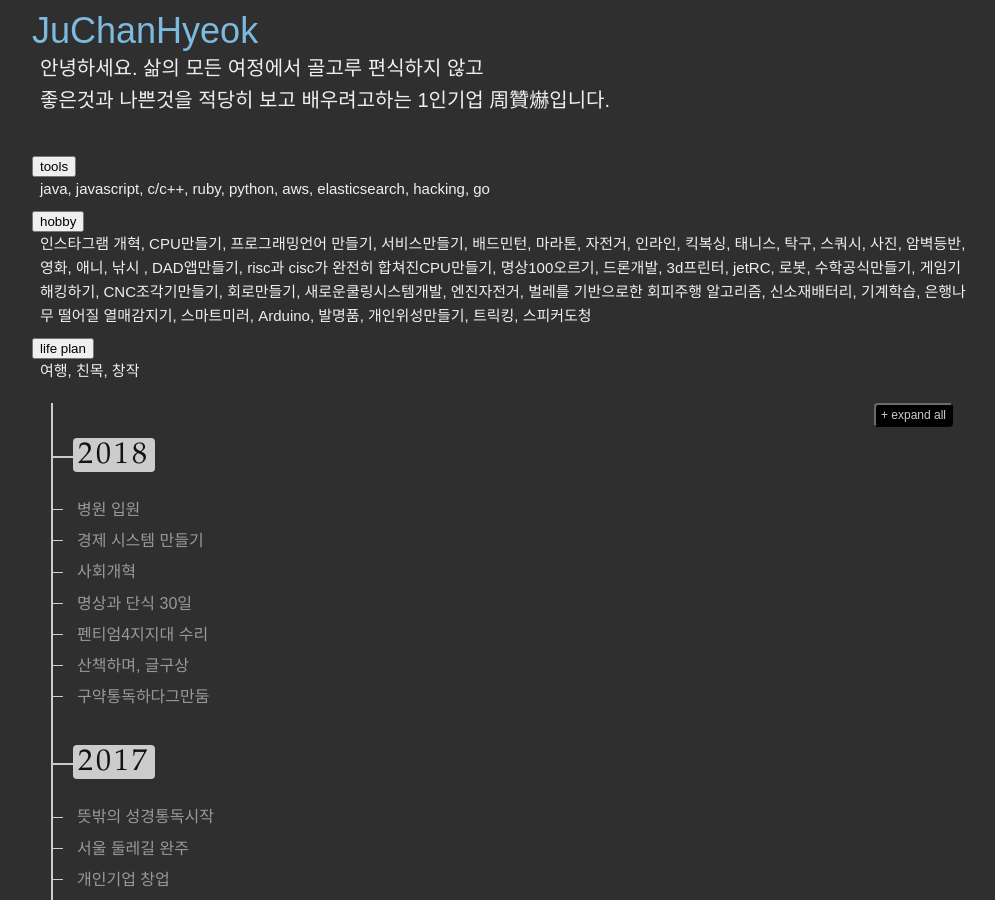
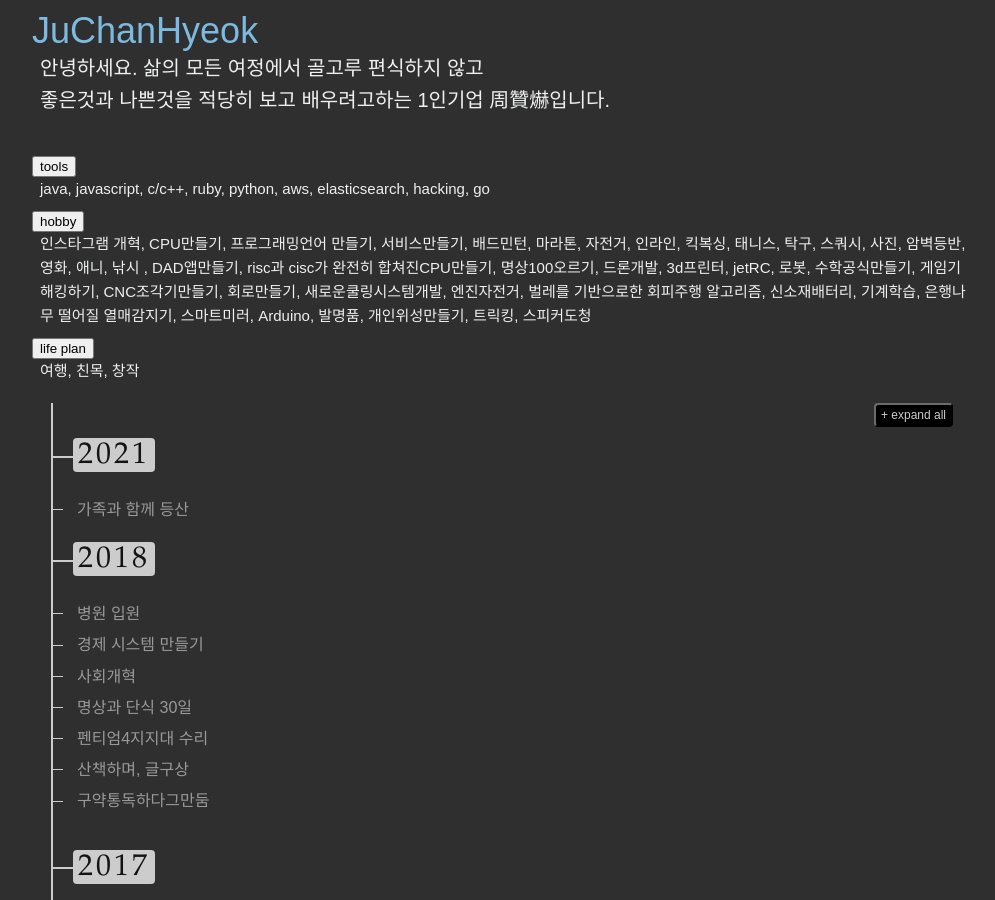
Before and after one commit to hemkr/hemkr.github.io, a Jekyll site: the page about/index.html, which Jekyll copies as it is, in a window 1280 px wide and 900 px high. Shown: the whole window, without its empty margins (138-1133 px from the left). Built offline with Jekyll 4.4.1, drawn with Linux system fonts in a browser that asks for light colours; nearby versions of some CDN libraries.

Commit message:
2021update

```diff
--- a/about/index.html
+++ b/about/index.html
@@ -31,6 +31,18 @@
 		<div id="timeline" class="timeline-container">
 			<button class="timeline-toggle">+ expand all</button>
 			<br class="clear">
+
+			 <div class="timeline-wrapper">
+                                <h2 class="timeline-time"><span>2021</span></h2>
+                                <dl class="timeline-series">
+                                <dt id="20181203" class="timeline-event"><a>가족과 함께 등산</a></dt>
+                                        <dd class="timeline-event-content" id="20181203EX">
+                                                <h3>Sep 23, 2021</h3>
+                                                <p>
+                                                        "지리산 천왕봉 등산"</p>
+
+                                                        <br class="clear">
+                                        </dd><!-- /.timeline-event-content -->
 
 			<div class="timeline-wrapper">
 				<h2 class="timeline-time"><span>2018</span></h2>
```
